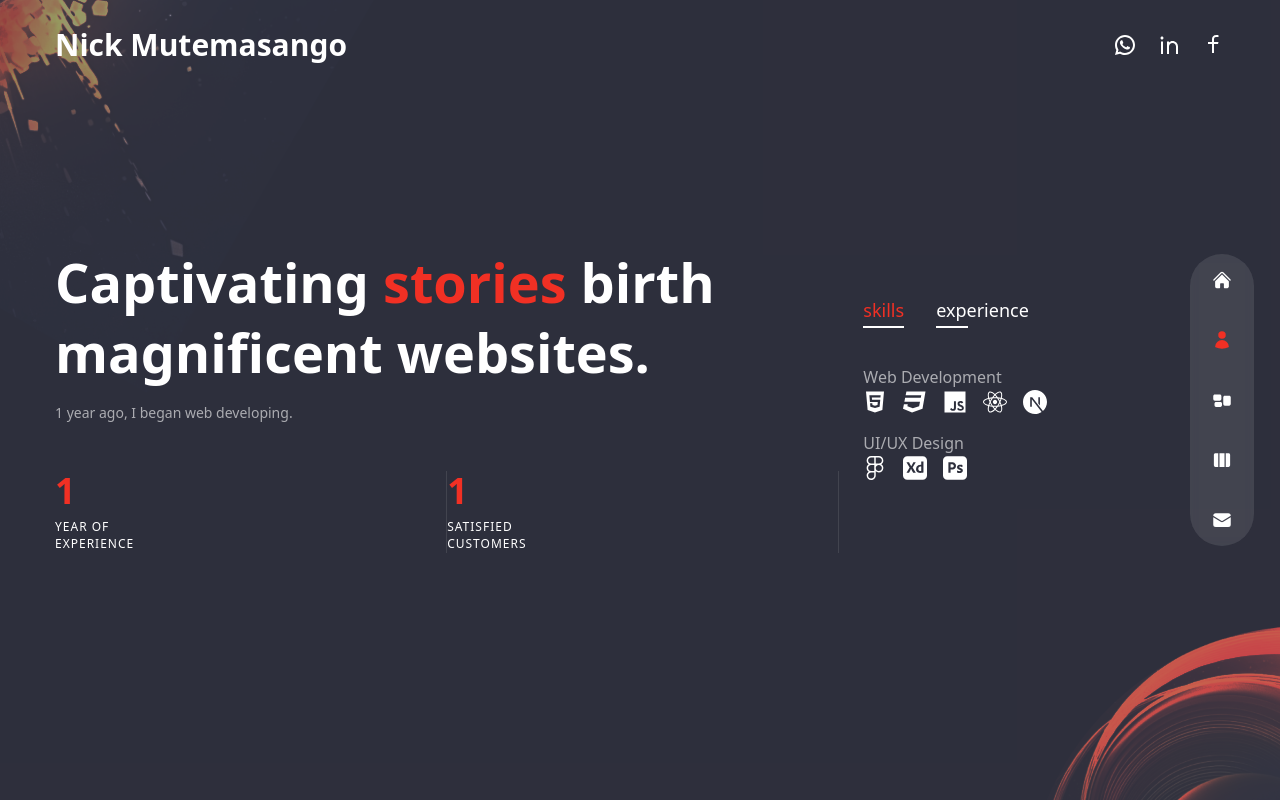
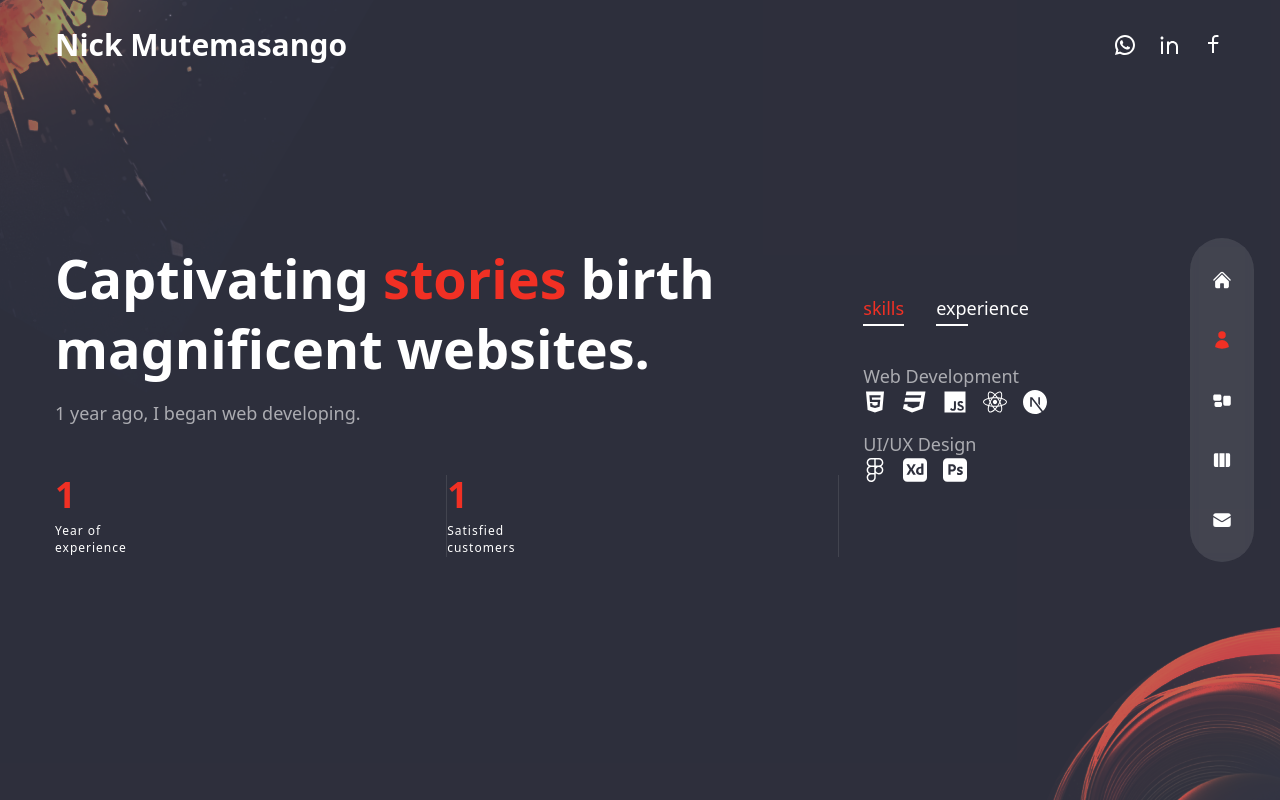
Before and after one commit to NickMutemasango/My-Portfolio, a Next.js app: page /about in a window 1280 px wide. Built offline with nearby package versions, Linux system fonts and the light colour scheme.

Commit message:
projects

```diff
--- a/app/about/page.tsx
+++ b/app/about/page.tsx
@@ -102,7 +102,7 @@ const About = () => {
               Captivating <span className="text-accent">stories</span> birth
               magnificent websites.
             </motion.h2>
-            <motion.p className="max-w-[500px] text-sm mx-auto lg:mx-0 mb-6 lg:mb-12 px-2 lg:px-0">
+            <motion.p className="max-w-[500px] text-smt md:text-lg mx-auto lg:mx-0 mb-6 lg:mb-12 px-2 lg:px-0">
               1 year ago, I began web developing.
             </motion.p>
           </div>
@@ -115,7 +115,7 @@ const About = () => {
                 <div className="text-2xl xl:text-4xl font-extrabold text-accent mb-2">
                   <CountUp start={0} end={1} duration={9} />
                 </div>
-                <div className="text-xs uppercase tracking-[1px] leading-[1.4] max-w-[100px] ">
+                <div className="text-xs  tracking-[1px] leading-[1.4] max-w-[100px] ">
                   Year of experience
                 </div>
               </div>
@@ -123,7 +123,7 @@ const About = () => {
                 <div className="text-2xl xl:text-4xl font-extrabold text-accent mb-2">
                   <CountUp start={0} end={1} duration={9} />
                 </div>
-                <div className="text-xs uppercase tracking-[1px] leading-[1.4] max-w-[100px] ">
+                <div className="text-xs  tracking-[1px] leading-[1.4] max-w-[100px] ">
                   Satisfied customers
                 </div>
               </div>
@@ -153,13 +153,13 @@ const About = () => {
                 className="flex-1 flex flex-col md:flex-row max-w-max gap-x-2 items-center text-white/60"
               >
                 {/* title */}
-                <div className="font-light mb-2 md:mb-0">
+                <div className="font-light text-xs md:text-lg mb-2 md:mb-0">
                   {item.title}
                   {"stage" in item && <div>{item.stage}</div>}
                   {"icons" in item && (
                     <div className="flex gap-x-4">
                       {item.icons.map((icon, iconIndex) => (
-                        <div key={iconIndex} className="text-2xl text-white">
+                        <div key={iconIndex} className="text-[18px] md:text-2xl text-white">
                           {icon}
                         </div>
                       ))}
--- a/app/contact/page.tsx
+++ b/app/contact/page.tsx
@@ -17,11 +17,11 @@ const Contact = () => {
         {/* text & form */}
         <div className="flex flex-col w-full max-w-[700px] ">
           {/* text */}
-          <h2 className="h2 text-center mb-12">
+          <h2 className="text-2xl md:h2 text-center mb-5 md:mb-10">
             Let&apos;s <span className="text-accent">connect.</span>
           </h2>
           {/* form */}
-          <form className="flex-1 flex flex-col gap-6 w-full mx-auto">
+          <form className="flex-1 flex flex-col gap-3 md:gap-6 w-full mx-auto">
             {/* input groups */}
             <div className="flex gap-x-6 w-full">
               <input type="text" placeholder="name" className="input" />
--- a/app/page.tsx
+++ b/app/page.tsx
@@ -16,7 +16,7 @@ const Home = () => {
             <span className="text-accent">Digital Reality</span>
           </h1>
           {/* subtitle */}
-          <p className="text-sm max-w-sm lg:max-w-xl mx-auto lg:mx-0 mb-10 lg:mb-16">
+          <p className="text-xs md:text-base max-w-sm lg:max-w-xl mx-auto lg:mx-0 mb-10 lg:mb-16">
             Skilled frond-end developer with a strong foundation in coding,
             debugging, testing, and problem-solving. Adept at writing clean,
             efficient code and identifying and resolving issues in both
--- a/app/services/page.tsx
+++ b/app/services/page.tsx
@@ -18,7 +18,7 @@ const Services = () => {
               initial="hidden"
               animate="show"
               exit="hidden"
-              className="md:h2 lg:text-[32px] lg:font-bold xl:mt-8"
+              className="text-[26px] md:h2 lg:text-[32px] lg:font-bold xl:mt-8"
             >
               My Services <span className="text-accent">.</span>
             </motion.h2>
@@ -27,7 +27,7 @@ const Services = () => {
               initial="hidden"
               animate="show"
               exit="hidden"
-              className="mb-4 max:w-[400px] text-sm md:text-2xl mx-auto lg:mx-0"
+              className="mb-4 max:w-[400px] text-sm md:text-base mx-auto lg:mx-0"
             >
               As a skilled developer, I offer comprehensive testing, debugging,
               and problem-solving services to ensure your website run
--- a/app/work/page.tsx
+++ b/app/work/page.tsx
@@ -19,7 +19,7 @@ const Work = () => {
               initial="hidden"
               animate="show"
               exit="hidden"
-              className="h2 xl:mt-12"
+              className="text-[24px] md:h2 xl:mt-12"
             >
               My Work <span className="text-accent">.</span>
             </motion.h2>
@@ -28,7 +28,7 @@ const Work = () => {
               initial="hidden"
               animate="show"
               exit="hidden"
-              className="mb-4 max:w-[400px] mx-auto lg:mx-0"
+              className="mb-4 text-xs md:text-base max:w-[400px] mx-auto lg:mx-0"
             >
              As a front-end developer, focusing on building functional and responsive web applications.
             </motion.p>
--- a/components/Nav.js
+++ b/components/Nav.js
@@ -29,7 +29,7 @@ const Nav = () => {
   return (
     <nav className="flex flex-col items-center lg:justify-center  gap-y-4 fixed h-max bottom-0 mt-auto lg:right-[2%] z-50 top-0 w-full lg:w-16 lg:max-w-md lg:h-screen ">
       {/* inner */}
-      <div className="flex w-full lg:flex-col items-center justify-between lg:justify-center gap-y-10 px-4 md:px-40 lg:px-0 h-[50px] bg-white/10 lg:h-max py-4 backdrop-blur-sm text-[18px] md:text-2xl lg:text-xl lg:rounded-full ">
+      <div className="flex w-full lg:flex-col items-center justify-between lg:justify-center gap-y-10 px-4 md:px-40 lg:px-0 h-[50px] bg-white/10 lg:h-max py-4 md:py-8 backdrop-blur-sm text-[18px] md:text-2xl lg:text-xl lg:rounded-full ">
         {navData.map((link, index) => {
           return (
             <Link
--- a/components/ServiceSlider.js
+++ b/components/ServiceSlider.js
@@ -65,19 +65,19 @@ const ServiceSlider = () => {
       {serviceData.map((item, index) => {
         return (
           <SwiperSlide key={index}>
-            <div className="bg-[rgba(65,47,123,0.15)] h-max rounded-lg px-6 py-8 flex sm:flex-col gap-x-6 sm:gap-x-0 group cursor-pointer hover:bg-[rgba(89,65,169,0.15)] transition-all duration-300 ">
+            <div className="bg-[rgba(65,47,123,0.15)] h-max rounded-lg px-6 py-4 md:py-8 flex sm:flex-col gap-x-6 sm:gap-x-0 group cursor-pointer hover:bg-[rgba(89,65,169,0.15)] transition-all duration-300 ">
 
               {/* icon */}
-              <div className="text-4xl text-accent mb-4">{item.icon}</div>
+              <div className="text-[20px] md:text-4xl text-accent mb-4">{item.icon}</div>
 
               {/* title and desc */}
               <div className="mb-8">
                 <div className="mb-2 text-lg">{item.title}</div>
-                <p className="max-w-[350px] leading-normal">{item.description}</p>
+                <p className="max-w-[350px] text-sm leading-normal">{item.description}</p>
               </div>
 
               {/* arrow */}
-              <div className="text-3xl">
+              <div className="text-[20px] md:text-3xl">
                 <RxArrowTopRight className="group-hover:rotate-45 group-hover:text-accent transition-all duration-300"/>
               </div>
 
```
